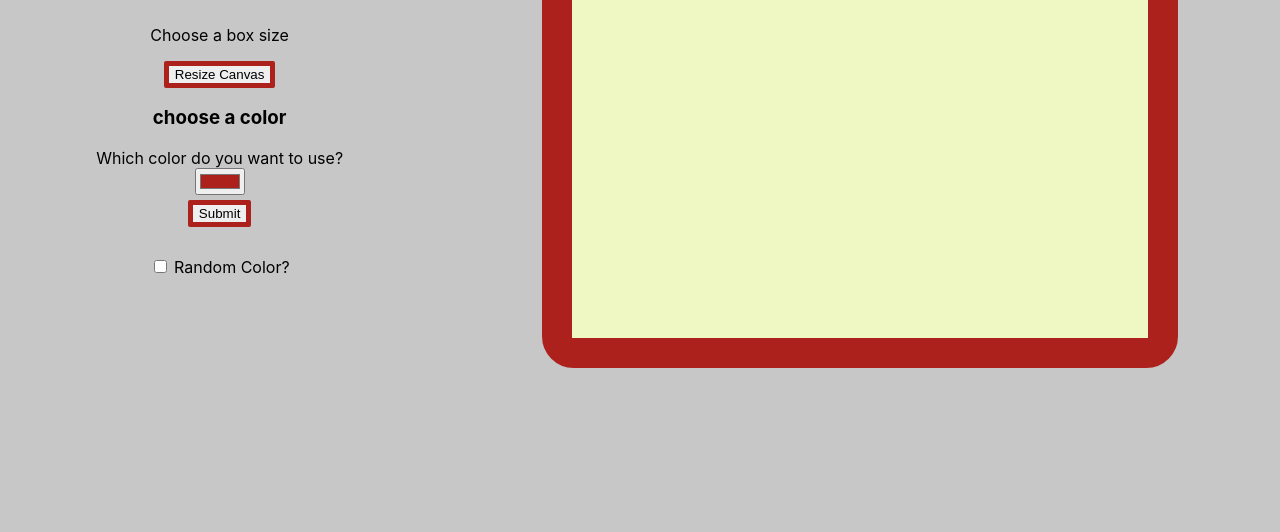
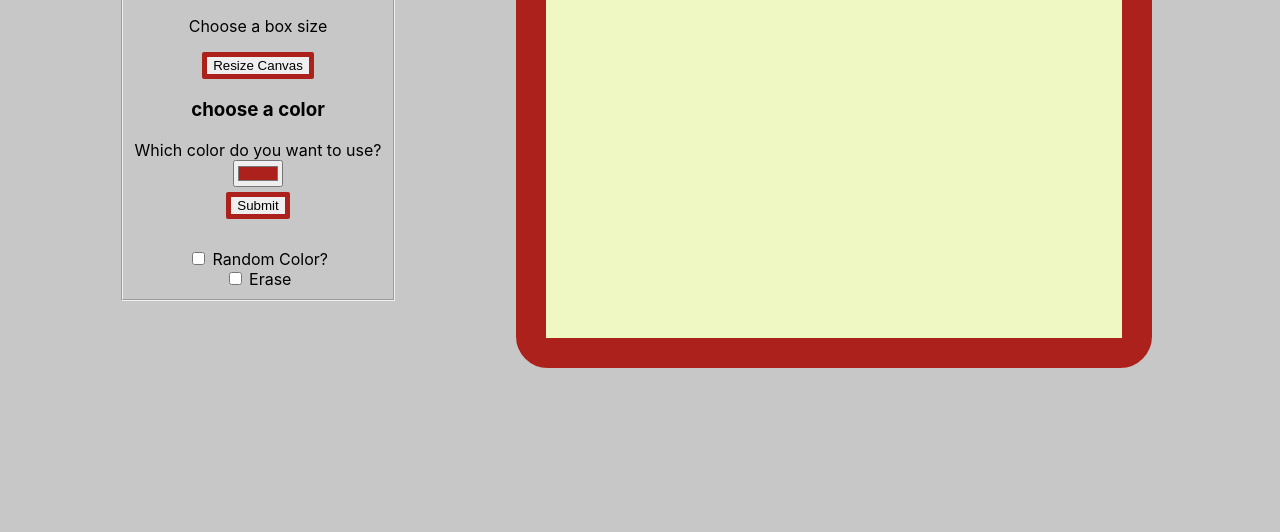
Before and after one commit to chezynick/etch, a plain HTML site: page index.html in a window 1280 px wide. Shown: the part 268-800 px from the top of the page. Drawn offline with Linux system fonts and the light colour scheme.

Commit message:
added erase button

```diff
--- a/index.html
+++ b/index.html
@@ -3,43 +3,49 @@
 <title>Etch-a-Sketch</title>
 <style>
 body {font-family:-apple-system, BlinkMacSystemFont, 'Segoe UI', Roboto, Oxygen, Ubuntu, Cantarell, 'Open Sans', 'Helvetica Neue', sans-serif;
-display:flex; width:100%; flex-direction:row; flex-wrap: wrap; justify-content: space-around;margin:0; padding:0; background-color: rgb(199, 199, 199);}
+display:flex; width:100%; flex-direction:row; flex-wrap: wrap; justify-content:space-evenly; align-items: center; margin:0; padding:0; background-color: rgb(199, 199, 199);}
 #container {display:flex; flex-direction: row; flex-wrap:wrap; background-color:rgb(239, 247, 195); align-content: space-between;
- border:30px solid rgb(173, 33, 28); border-radius:5%;width:576px;height:auto; margin:0; padding:0; margin-right:8%; margin-left:8%;}
+ border:30px solid rgb(173, 33, 28); border-radius:5%;width:576px;height:auto; margin:0; padding:0; margin-right:10%;}
 
 #box { background-color: rgb(239, 247, 195);}
 button {border:5px solid #ad211c;border-radius:2px;}
 
 #newColor {margin-bottom:30px;margin-top:5px;border:5px solid rgb(173, 33, 28);border-radius:2px;}
 #leftside {max-height:330px; margin-top:auto; margin-bottom:auto;display:flex; flex-direction: column;
-justify-content: space-around; align-content: center;text-align:center;  margin-left:auto; margin-right:auto;}
+justify-content: space-around; align-content: center;text-align:center; margin-left:auto; margin-right:auto;}
 
 </style>
+
 </header>
 <body>
 
    <div id="leftside" >
+      <fieldset>
        <div>
+
     <h1 >Etch-a-Sketch</h1>
     <h3>2020</h3>
     </div>
+
     <div>
     <p >Choose a box size</p>
     <button id='resize' type="block" input="button">Resize Canvas</button>
     </div>
 
     <form >
+
         <h3>choose a color</h3>
         <label for="favcolor">Which color do you want to use?</label><br>
         <input type="color" id="favcolor" name="favcolor" value="#ad211c"><br>
         <input type="submit" value="Submit" id='newColor'><br>
         <input type="checkbox" value="submit" id="random" name="random">
-        <label for name = "random">Random Color?</label>
+        <label for name = "random">Random Color?</label><br>
+        <input type="checkbox" value="submit" id="eraser" name="eraser">
+        <label for name = "eraser">Erase</label>
+        </fieldset>
       </form>
 </div>
 <div id="container"></div>
-<div id="rightside">
-
 
 </div>
 
@@ -116,12 +122,16 @@ function buttonclick(e){
 
    //add random color function
     let rbutton = document.getElementById('random');
+    let ersbutton =document.getElementById('eraser');
    if (rbutton.checked){
      var x = Math. floor(Math. random() * 256);
     var y = Math. floor(Math. random() * 256);
      var z = Math. floor(Math. random() * 256);
  var bgColor = "rgb(" + x + "," + y + "," + z + ")";
    e.target.style.backgroundColor = bgColor;
+    }
+    else if (ersbutton.checked){
+        e.target.style.backgroundColor = "rgb(239, 247, 195)";
     }
 else {
    let bgColor = document.getElementById('favcolor').value;
```
